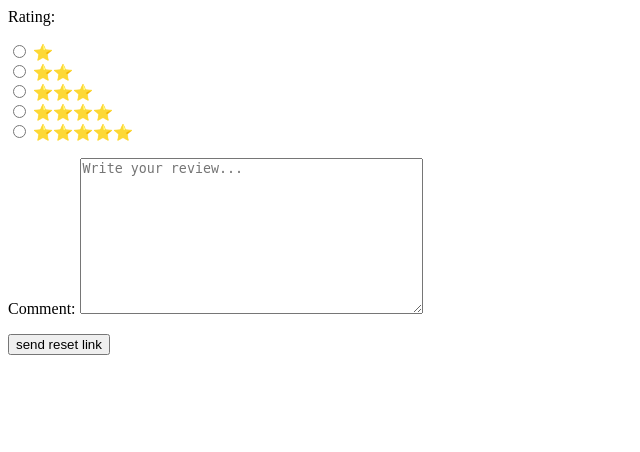
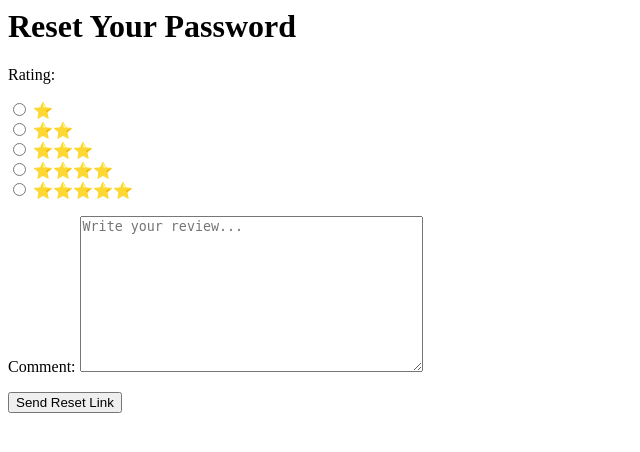
Before and after one commit to mhirrt12/online-course_with_django, a Django app: template Django_final_project/onlinecourse/accounts/templates/accounts/password_reset.html in a window 1280 px wide. Shown: the top 452 px of the page, without its empty margins (0-640 px from the left). Run offline with Django 5.2, Linux system fonts and the light colour scheme; the template is opened without the code that fills it: values that come from a table or form of the project are taken from there, others are empty.

Commit message:
Improve password reset button text for better clarity

```diff
--- a/Django_final_project/onlinecourse/accounts/templates/accounts/password_reset.html
+++ b/Django_final_project/onlinecourse/accounts/templates/accounts/password_reset.html
@@ -1,8 +1,11 @@
+<h1>Reset Your Password</h1>
+
 <form method="POST">
     {% csrf_token %}
 
     {{ form.as_p }}
 
-    <button type="submit">send reset link</button>
-
+    <button type="submit">
+        Send Reset Link
+    </button>
 </form>
```
